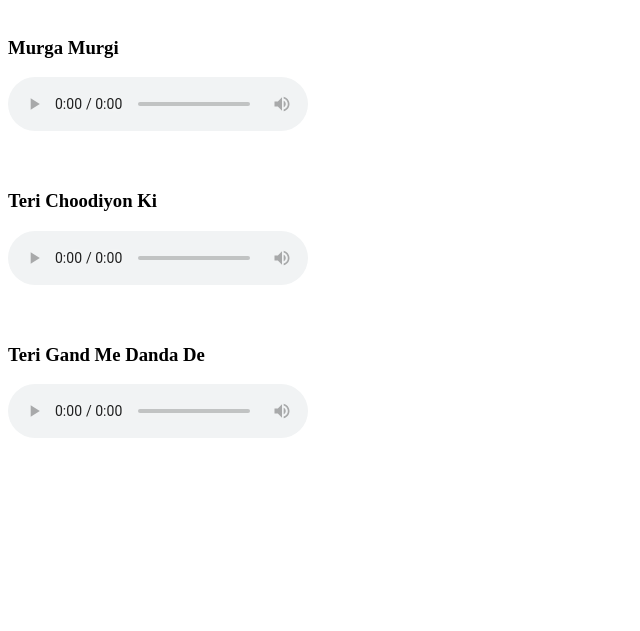
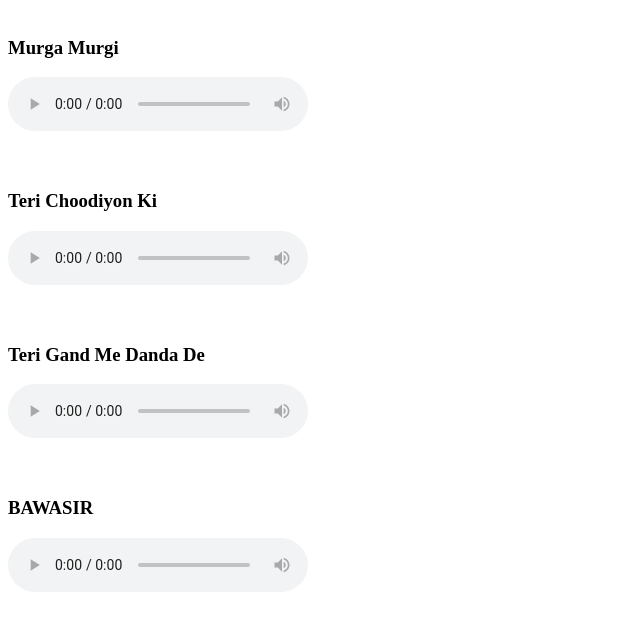
Before and after one commit to Keshavm30/Song-Double, a plain HTML site: page Song-Double.github.io/Index.html in a window 1280 px wide. Shown: the part 127-758 px from the top of the page, without its empty margins (0-640 px from the left). Drawn offline with Linux system fonts and the light colour scheme.

Commit message:
Update Index.html

```diff
--- a/Song-Double.github.io/Index.html
+++ b/Song-Double.github.io/Index.html
@@ -63,21 +63,34 @@
   </head>
 <body>
 <img src="LOGO.png">
+
+
 <br><br><br>
   <H3>Murga Murgi</H3>
 <audio controls controlsList="nodownload noplaybackrate">>
   <source src="Murga_Murgi.mp3" type="audio/mpeg">
 </audio>
+
+
 <br><br><br>
 <H3>Teri Choodiyon Ki</H3>
 <audio controls controlsList="nodownload noplaybackrate">>
   <source src="Teri_Choodiyon_Ki.mp3" type="audio/mpeg">
 </audio>
+
+
 <br><br><br>
 <H3>Teri Gand Me Danda De</H3>
 <audio controls controlsList="nodownload noplaybackrate">>
   <source src="Teri_Gand_Me_Danda_De.mp3" type="audio/mpeg">
 </audio>
 
+
+ <br><br><br>
+<H3>BAWASIR</H3>
+<audio controls controlsList="nodownload noplaybackrate">>
+  <source src="BAWASIR.mp3" type="audio/mpeg">
+</audio>
+
 </body>
 </html>
```
